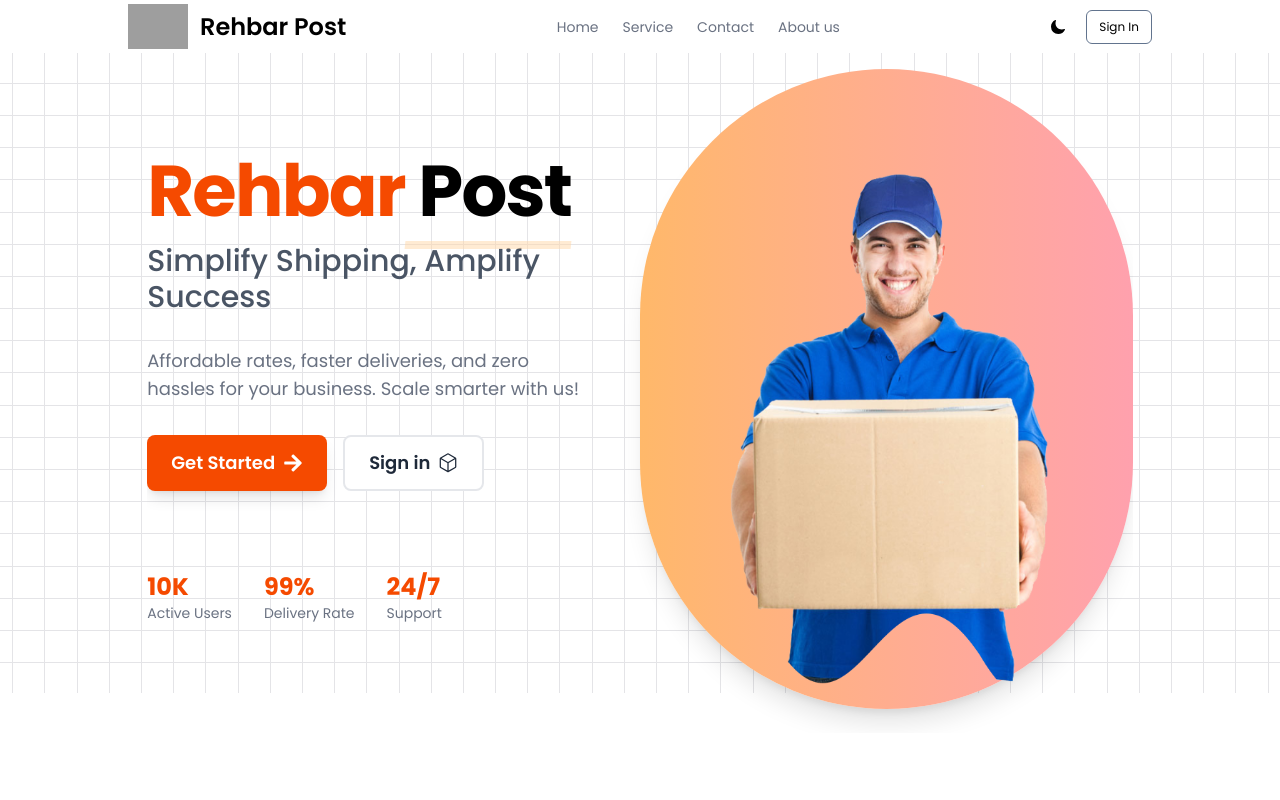
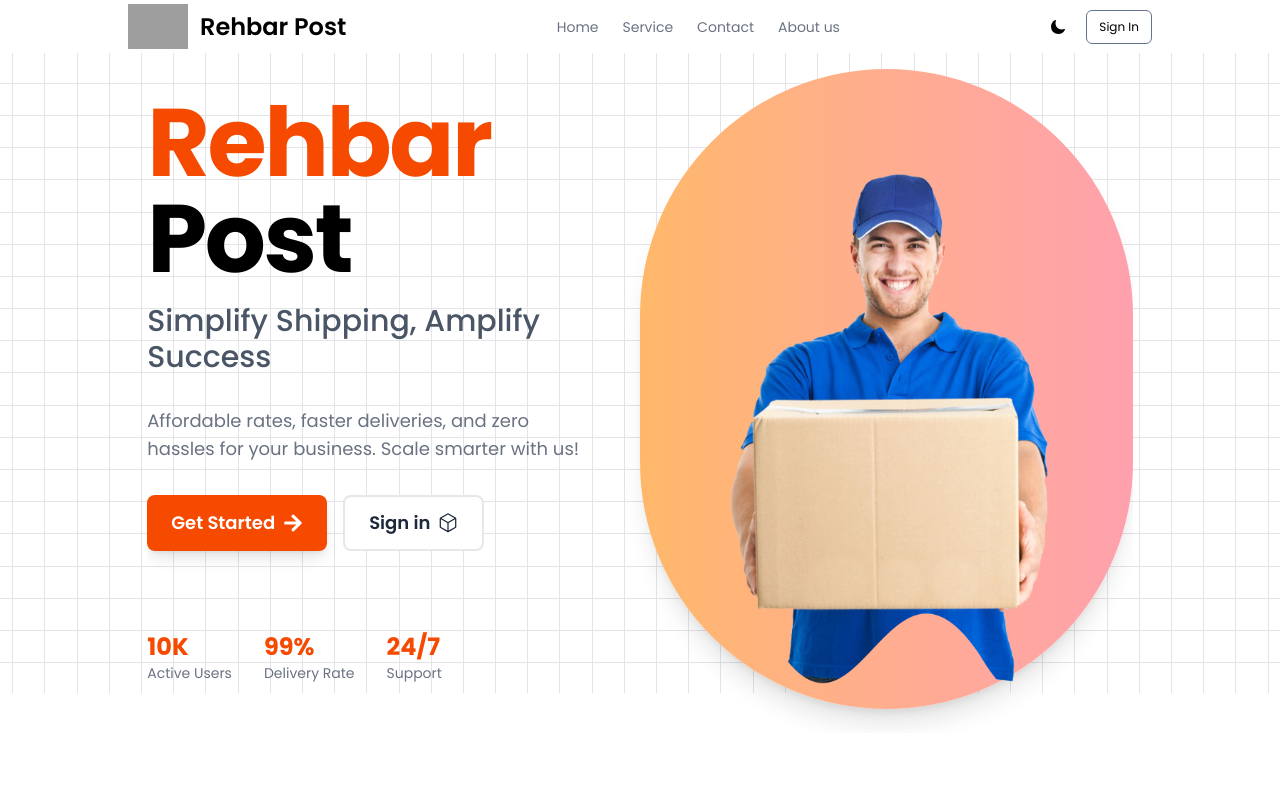
Before and after one commit to DevFaisal/rehbarpost, a React (Vite) app: page / in a window 1280 px wide. Shown: the top 800 px of the page. Built offline with nearby package versions, Linux system fonts and the light colour scheme; grey boxes are pictures that could not be loaded.

Commit message:
modification

```diff
--- a/src/components/TopSection.jsx
+++ b/src/components/TopSection.jsx
@@ -13,13 +13,13 @@ const TopSection = () => {
         <main className="flex flex-col lg:flex-row min-h-[calc(100vh-80px)] md:pt-0 pt-50 items-center gap-12 py-12">
           <section className="flex-1 space-y-8 text-center lg:text-left">
             <article className="space-y-4">
-              <h1 className="text-5xl sm:text-5xl lg:text-7xl font-bold tracking-tight">
+              <h1 className="text-5xl sm:text-5xl lg:text-8xl font-bold tracking-tight">
                 <span className="text-orange-600 inline-block transform hover:scale-105 transition-transform duration-300">
                   Rehbar
                 </span>
                 <span className="relative ">
                   {""} Post
-                  <div className="absolute -bottom-2 left-0 w-full h-2 bg-orange-200/50 -skew-x-6" />
+                  <div className="absolute -bottom-1 left-0 w-full h-2 bg-orange-200/50 -skew-x-6" />
                 </span>
               </h1>
               <h3 className="text-xl sm:text-2xl lg:text-3xl text-gray-600 font-medium">
```
